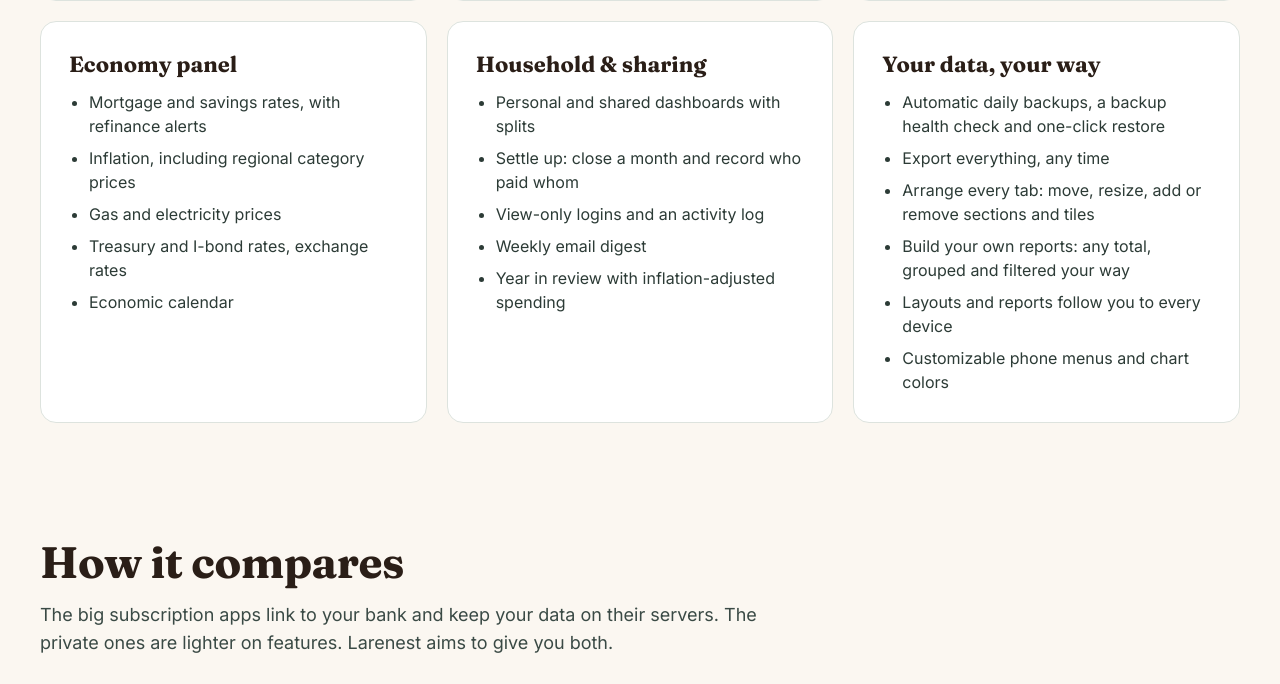
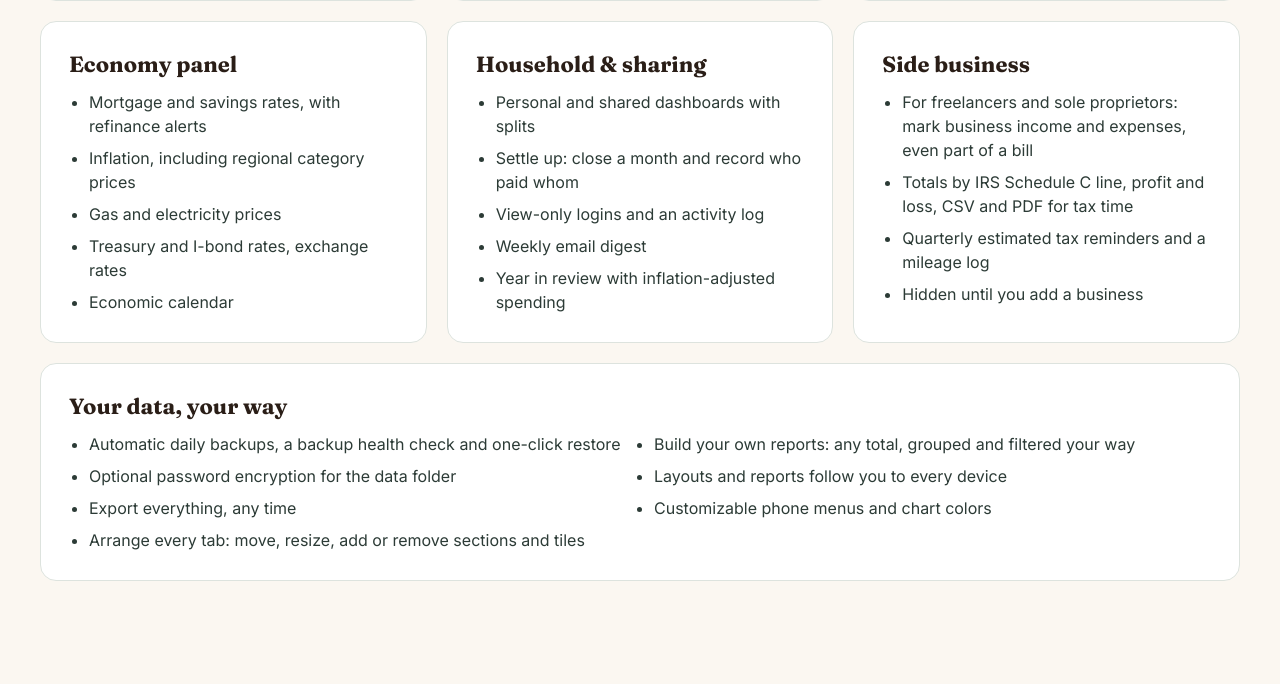
Before and after one commit to nmllr93-git/household_finances-releases, a plain HTML site: page docs/index.html in a window 1280 px wide. Shown: the part 2699-3383 px from the top of the page. Drawn offline with Linux system fonts and the light colour scheme.

Commit message:
Site: Side business card, encryption, self-employed tools comparison row
Co-Authored-By: Claude Opus 5.5 <noreply@anthropic.com>
Claude-Session: https://claude.ai/code/session_01M1CYmcXAvVvT6PdppCCTpH

```diff
--- a/docs/index.html
+++ b/docs/index.html
@@ -30,7 +30,7 @@ a{color:#9C4A2F}a:hover{color:#2A1E17}
   .cmp tbody td:first-of-type::before { color: #9C4A2F; }
 }
 </style>
-<style>@media (min-width: 1000px) { .cmp td.cmp-nw { white-space: nowrap; } }</style>
+<style>@media (min-width: 1000px) { .cmp td.cmp-nw { white-space: nowrap; } } @media (min-width: 760px) { ul.feat-wide { display: block !important; columns: 2; column-gap: 48px; } ul.feat-wide li { margin-bottom: 8px; break-inside: avoid; } }</style>
 </head>
 <body>
 <div style="font-family: Inter, system-ui, sans-serif; color: #2A1E17; background: #FBF7F1; min-height: 100vh">
@@ -187,9 +187,19 @@ a{color:#9C4A2F}a:hover{color:#2A1E17}
 </ul>
 </div>
 <div style="background: #fff; border: 1px solid #DDE3DE; border-radius: 16px; padding: 28px; display: flex; flex-direction: column; gap: 12px">
+<h3 style="margin: 0; font-family: 'Fraunces', sans-serif; font-size: 22px">Side business</h3>
+<ul style="margin: 0; padding-left: 20px; display: flex; flex-direction: column; gap: 8px; font-size: 16px; line-height: 1.5; color: #2C3B36">
+<li>For freelancers and sole proprietors: mark business income and expenses, even part of a bill</li>
+<li>Totals by IRS Schedule C line, profit and loss, CSV and PDF for tax time</li>
+<li>Quarterly estimated tax reminders and a mileage log</li>
+<li>Hidden until you add a business</li>
+</ul>
+</div>
+<div style="grid-column: 1 / -1; background: #fff; border: 1px solid #DDE3DE; border-radius: 16px; padding: 28px; display: flex; flex-direction: column; gap: 12px">
 <h3 style="margin: 0; font-family: 'Fraunces', sans-serif; font-size: 22px">Your data, your way</h3>
-<ul style="margin: 0; padding-left: 20px; display: flex; flex-direction: column; gap: 8px; font-size: 16px; line-height: 1.5; color: #2C3B36">
+<ul class="feat-wide" style="margin: 0; padding-left: 20px; display: flex; flex-direction: column; gap: 8px; font-size: 16px; line-height: 1.5; color: #2C3B36">
 <li>Automatic daily backups, a backup health check and one-click restore</li>
+<li>Optional password encryption for the data folder</li>
 <li>Export everything, any time</li>
 <li>Arrange every tab: move, resize, add or remove sections and tiles</li>
 <li>Build your own reports: any total, grouped and filtered your way</li>
@@ -232,6 +242,7 @@ a{color:#9C4A2F}a:hover{color:#2A1E17}
 <tr style="border-top: 1px solid #E3E8E4"><th scope="row" style="padding: 14px 18px; text-align: left; font-weight: 500">Markets, screener, economy panel</th><td data-app="Larenest" style="padding: 14px 18px; font-weight: 600">Yes</td><td data-app="Monarch" style="padding: 14px 18px">No</td><td data-app="YNAB" style="padding: 14px 18px">No</td><td data-app="Copilot" style="padding: 14px 18px">No</td><td data-app="Rocket Money" style="padding: 14px 18px">No</td><td data-app="Actual" style="padding: 14px 18px">No</td></tr>
 <tr style="border-top: 1px solid #E3E8E4"><th scope="row" style="padding: 14px 18px; text-align: left; font-weight: 500">Debt payoff, forecast, retirement</th><td data-app="Larenest" style="padding: 14px 18px; font-weight: 600">Yes</td><td data-app="Monarch" style="padding: 14px 18px">Partly</td><td data-app="YNAB" style="padding: 14px 18px">No</td><td data-app="Copilot" style="padding: 14px 18px">Partly</td><td data-app="Rocket Money" style="padding: 14px 18px">No</td><td data-app="Actual" style="padding: 14px 18px">No</td></tr>
 <tr style="border-top: 1px solid #E3E8E4"><th scope="row" style="padding: 14px 18px; text-align: left; font-weight: 500">Personal + shared household views</th><td data-app="Larenest" style="padding: 14px 18px; font-weight: 600">Yes</td><td data-app="Monarch" style="padding: 14px 18px">Yes</td><td data-app="YNAB" style="padding: 14px 18px">Yes</td><td data-app="Copilot" style="padding: 14px 18px">No</td><td data-app="Rocket Money" style="padding: 14px 18px">No</td><td data-app="Actual" style="padding: 14px 18px">Partly</td></tr>
+<tr style="border-top: 1px solid #E3E8E4"><th scope="row" style="padding: 14px 18px; text-align: left; font-weight: 500">Self-employed tools (Schedule C, mileage, quarterly tax)</th><td data-app="Larenest" style="padding: 14px 18px; font-weight: 600">Yes, included</td><td data-app="Monarch" style="padding: 14px 18px">Schedule C report on its higher Plus plan</td><td data-app="YNAB" style="padding: 14px 18px">Tags or a separate budget</td><td data-app="Copilot" style="padding: 14px 18px">Tags</td><td data-app="Rocket Money" style="padding: 14px 18px">A tax-deductible tag</td><td data-app="Actual" style="padding: 14px 18px">Not built in</td></tr>
 <tr style="border-top: 1px solid #E3E8E4"><th scope="row" style="padding: 14px 18px; text-align: left; font-weight: 500">Windows, Mac and Android apps</th><td class="cmp-nw" data-app="Larenest" style="padding: 14px 18px; font-weight: 600">Yes</td><td class="cmp-nw" data-app="Monarch" style="padding: 14px 18px">Web + mobile</td><td class="cmp-nw" data-app="YNAB" style="padding: 14px 18px">Web + mobile</td><td class="cmp-nw" data-app="Copilot" style="padding: 14px 18px">Apple only</td><td class="cmp-nw" data-app="Rocket Money" style="padding: 14px 18px">Web + mobile</td><td class="cmp-nw" data-app="Actual" style="padding: 14px 18px">Web</td></tr>
 </tbody>
 </table>
```
